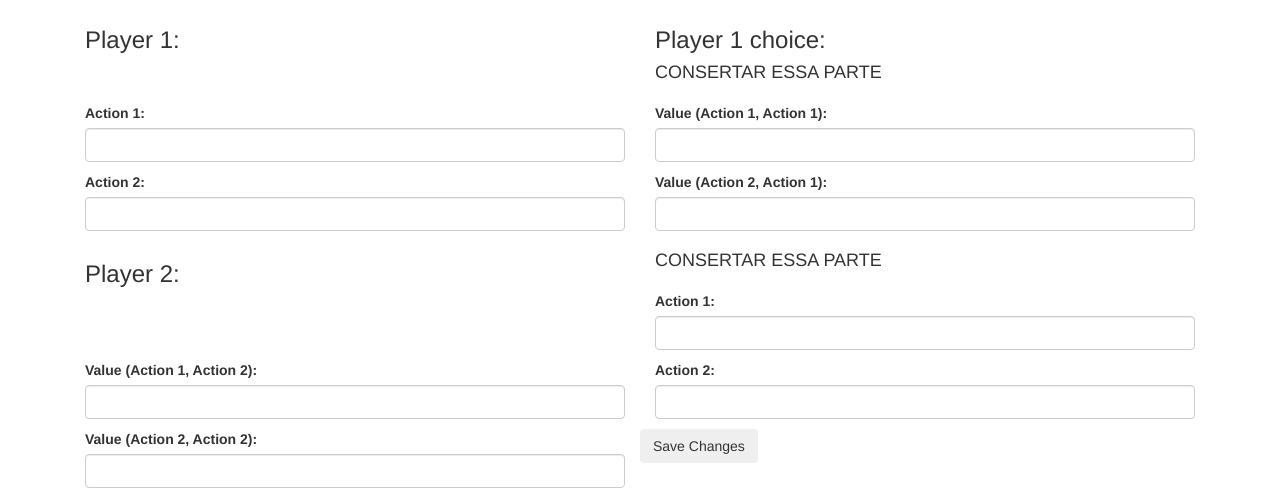
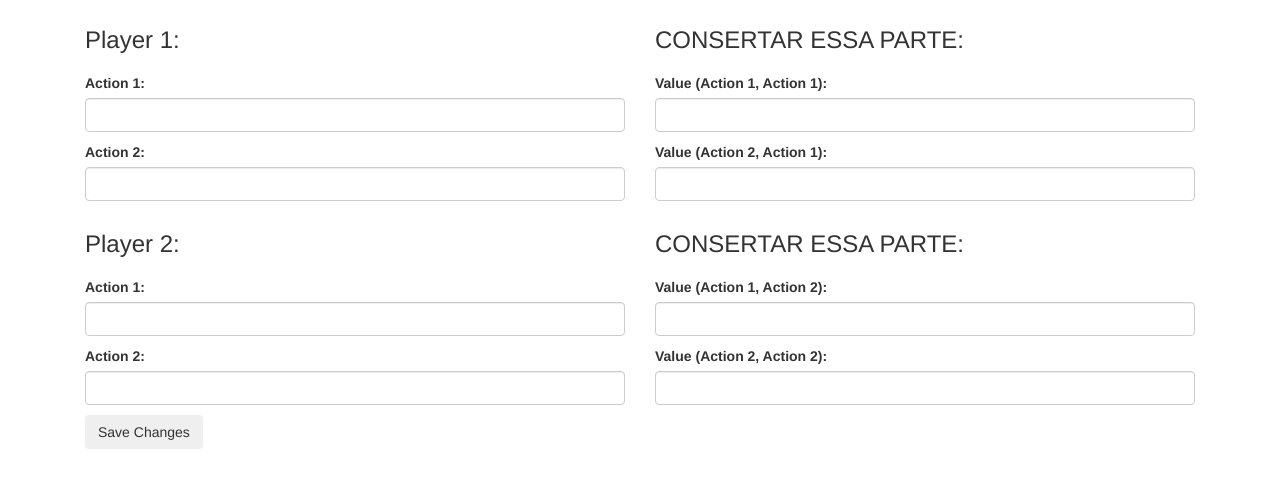
Before and after one commit to daniellycosta/Nash-Equilibrium-Calculator, a plain HTML site: page index.html in a window 1280 px wide. Shown: the part 328-827 px from the top of the page. After the commit the page ends 800 px from the top, so only its background shows below. Drawn offline with nearby package versions, Linux system fonts and the light colour scheme.

Commit message:
Sinalizando o que tem que corrigir e colocando botão de retorno

```diff
--- a/index.html
+++ b/index.html
@@ -27,8 +27,7 @@
 					<h3>Player 1:</h3>
 				</div>
 				<div class="celulajogo col-xs-12 col-sm-6">
-					<h3>Player 1 choice:</h3>
-					<h4> CONSERTAR  ESSA PARTE</h4>
+					<h3>CONSERTAR  ESSA PARTE:</h3>
 				</div>
 					<div class="celulajogo col-xs-12 col-sm-6">
 						<label>Action 1: </label><br>
@@ -50,9 +49,11 @@
 				<div class="celulajogo col-xs-12 col-sm-6">
 					<h3>Player 2:</h3>
 				</div>
+
 				<div class="celulajogo col-xs-12 col-sm-6">
-					<h4> CONSERTAR  ESSA PARTE </h4>
+					<h3>CONSERTAR  ESSA PARTE:</h3>
 				</div>
+
 					<div class="celulajogo col-xs-12 col-sm-6">
 						<label>Action 1: </label><br>
 						<input class="form-control" type="text" id="Pl2Action1">
@@ -70,8 +71,9 @@
 						<label>Value (Action 2, Action 2): </label><br>
 						<input class="form-control" type="number"  id="Pl2Value2">
 					</div>
-
+					<div class="celulajogo col-xs-12 col-sm-6">
 					<button type="submit" class="btn btn-secondary celulajogo">Save Changes</button>
+					</div>
 				</form>
 			</div>
 
```
